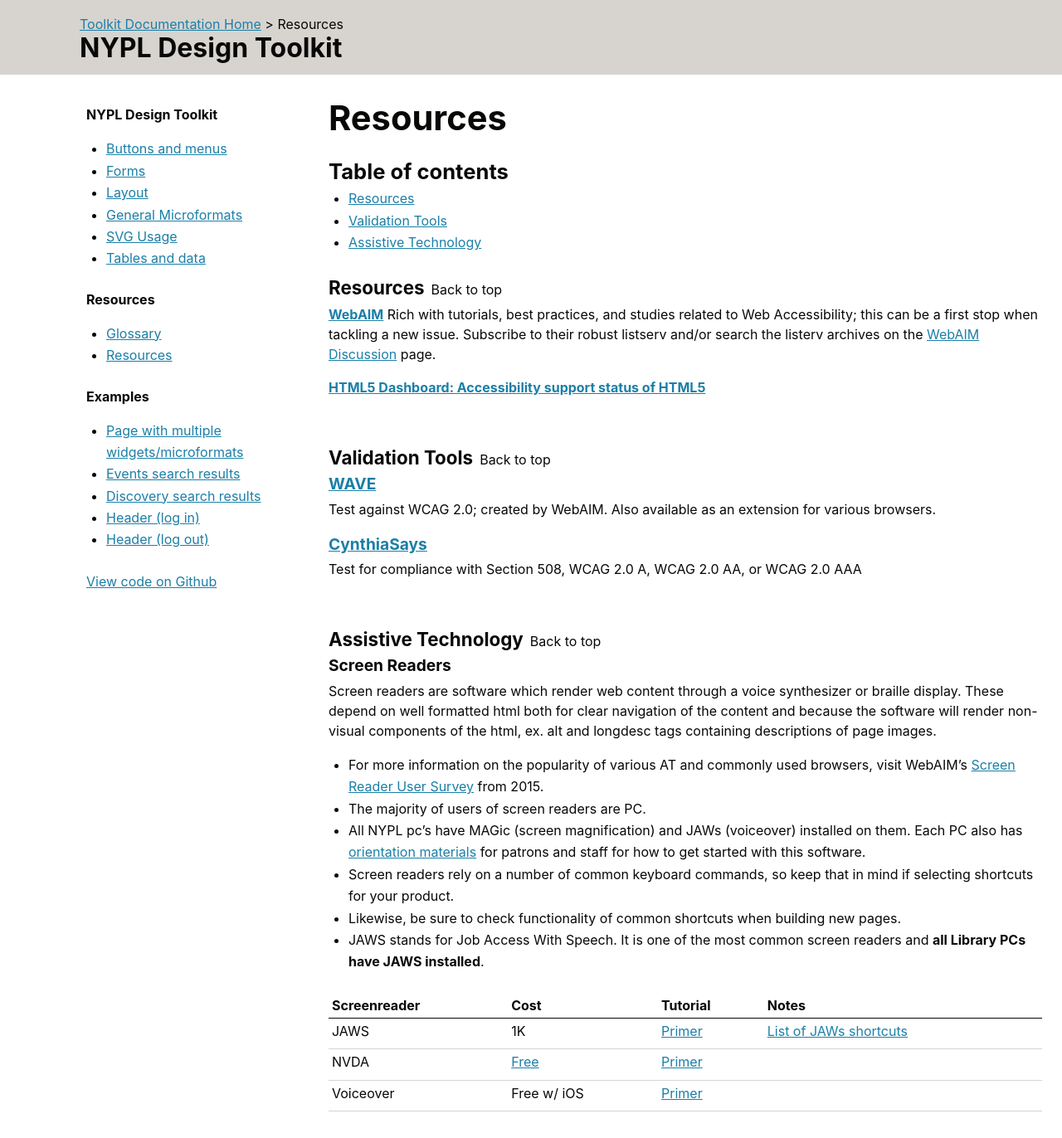
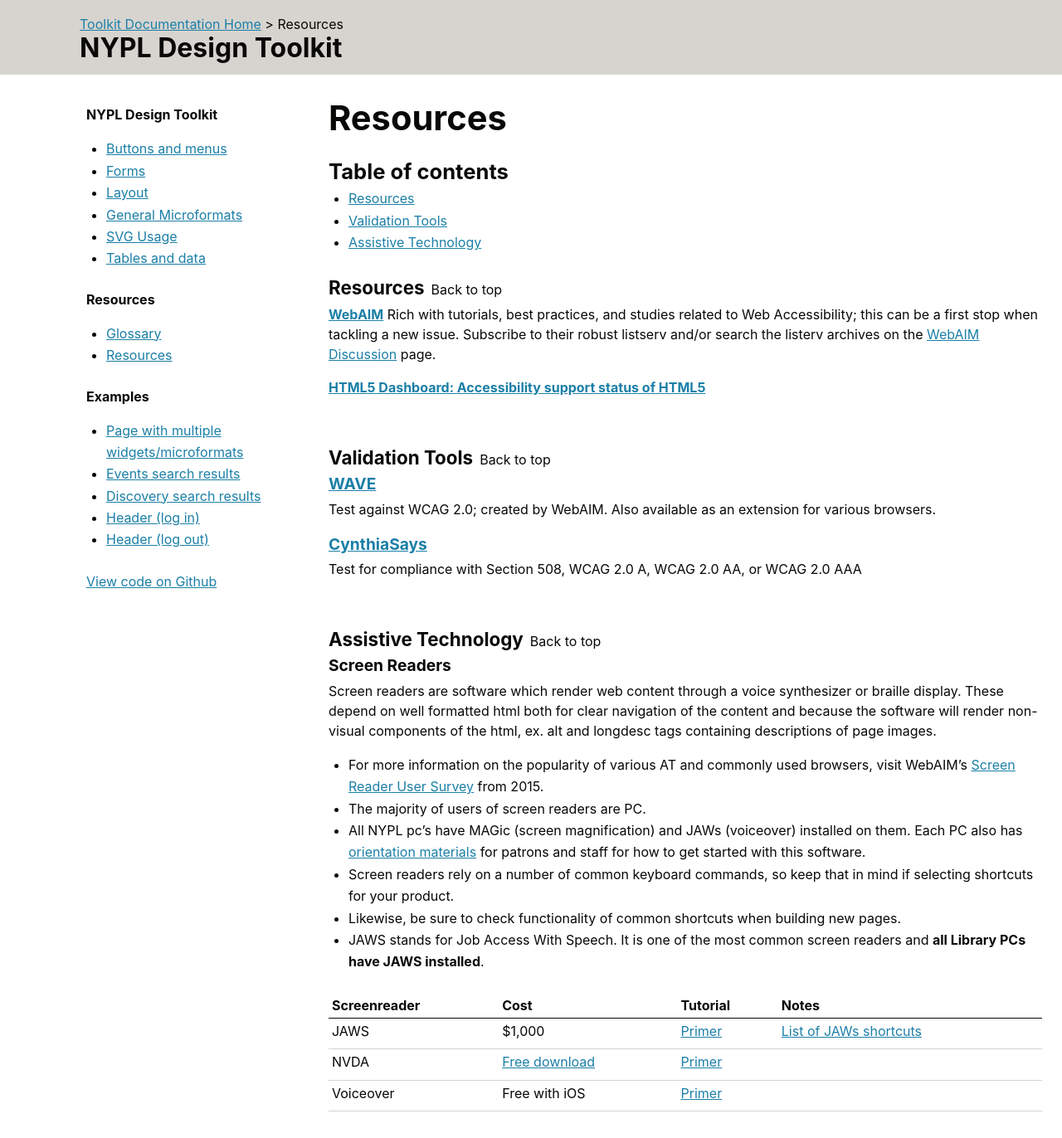
Before and after one commit to NYPL/design-toolkit, a Jekyll site: the page built from docs/_resources/resources.md, in a window 1280 px wide. Shown: the whole page at 83% size. Built offline with Jekyll 4.4.1, drawn with Linux system fonts in a browser that asks for light colours; nearby versions of some CDN libraries.

```diff
--- a/docs/_resources/resources.md
+++ b/docs/_resources/resources.md
@@ -43,19 +43,19 @@ Screen readers are software which render web content through a voice synthesizer
   <tbody>
     <tr>
       <td>JAWS</td>
-      <td>1K</td>
+      <td>$1,000</td>
       <td><a href="http://webaim.org/articles/jaws/">Primer</a></td>
       <td><a href="http://doccenter.freedomscientific.com/doccenter/archives/training/JAWSKeystrokes.htm">List of JAWs shortcuts</a></td>
     </tr>
     <tr>
       <td>NVDA</td>
-      <td><a href="http://www.nvaccess.org/">Free</a></td>
+      <td><a href="http://www.nvaccess.org/">Free download</a></td>
       <td><a href="http://webaim.org/articles/nvda/">Primer</a></td>
       <td> </td>
     </tr>
     <tr>
       <td>Voiceover</td>
-      <td>Free w/ iOS</td>
+      <td>Free with iOS</td>
       <td><a href="http://webaim.org/articles/jaws/">Primer</a></td>
       <td> </td>
     </tr>
```
Also changed, not shown: docs/Gemfile.lock, docs/_config.yml (line endings or trailing spaces).
